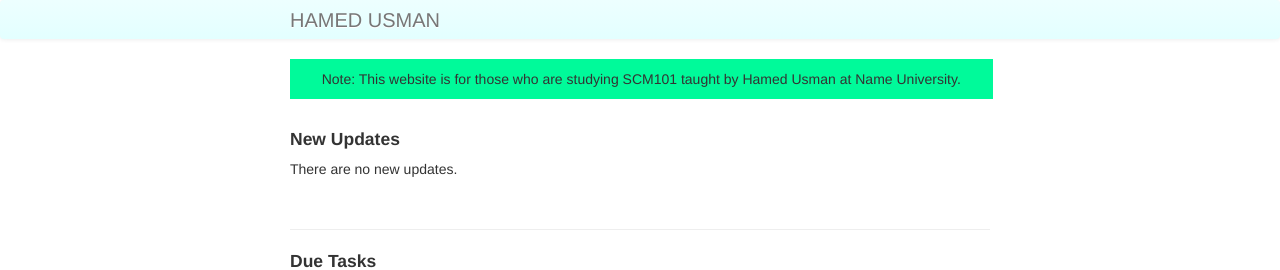
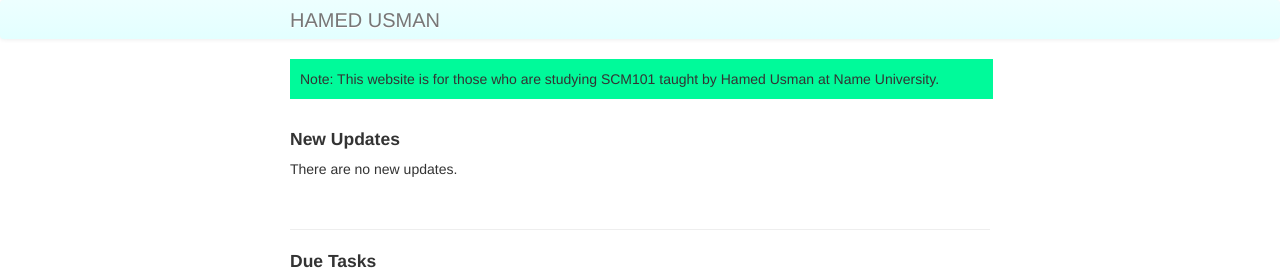
Before and after one commit to 101scm/101scm.github.io, a Jekyll site: the page built from index.md, in a window 1280 px wide. Shown: the top 270 px of the page. Built offline with Jekyll 4.4.1, drawn with Linux system fonts in a browser that asks for light colours.

Commit message:
Update index.md

```diff
--- a/index.md
+++ b/index.md
@@ -4,12 +4,8 @@ title: TEACHING101 〰 Hamed Usman
 description: Hamed Usman is a Lecturer at Name University, City, Country.
 keywords: operations management, supply chain management, logistics
 ---
-<div class="note">
-
-<div style="text-align: center;font-size: 14px;">
-
-Note: This website is for those who are studying SCM101 taught by Hamed Usman at Name University.
-</div></div>
+<div class="note">Note: This website is for those who are studying SCM101 taught by Hamed Usman at Name University.
+</div>
 
 <br/>
 
```
